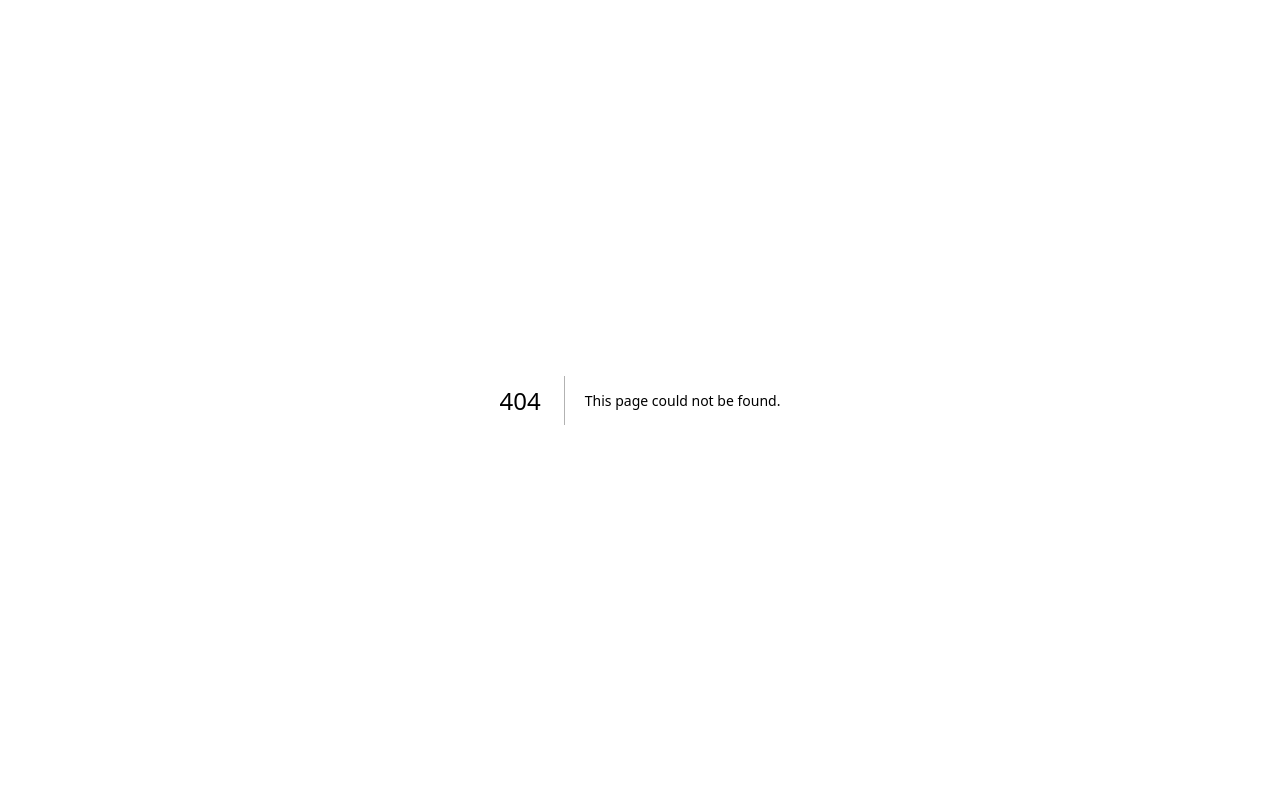
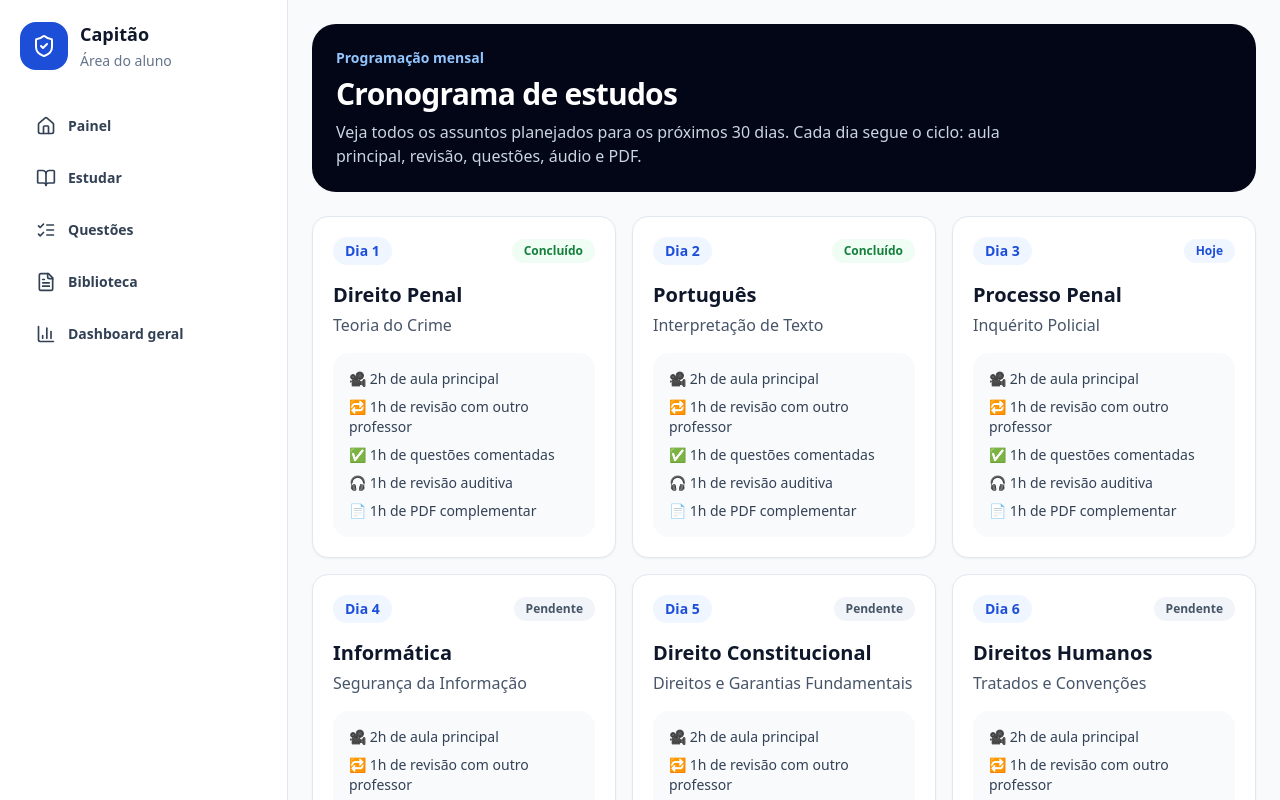
Before and after one commit to TammyMelo01/capitao, a Next.js app: page /aluno/cronograma in a window 1280 px wide. Before the commit this address had no page. Shown: the top 800 px of the page. Built offline with nearby package versions, Linux system fonts and the light colour scheme.

Commit message:
Add files via upload

```diff
--- /dev/null
+++ b/src/app/aluno/cronograma/page.tsx
@@ -0,0 +1,86 @@
+const cronograma = Array.from({ length: 30 }, (_, index) => {
+  const temas = [
+    ["Direito Penal", "Teoria do Crime"],
+    ["Português", "Interpretação de Texto"],
+    ["Processo Penal", "Inquérito Policial"],
+    ["Informática", "Segurança da Informação"],
+    ["Direito Constitucional", "Direitos e Garantias Fundamentais"],
+    ["Direitos Humanos", "Tratados e Convenções"],
+    ["Direito Administrativo", "Atos Administrativos"],
+    ["Legislação Penal Especial", "Lei de Drogas"],
+    ["Raciocínio Lógico", "Proposições e conectivos"],
+    ["Atualidades", "Segurança pública e cidadania"]
+  ];
+
+  const [materia, assunto] = temas[index % temas.length];
+
+  return {
+    dia: index + 1,
+    materia,
+    assunto,
+    status: index < 2 ? "concluido" : index === 2 ? "hoje" : "pendente"
+  };
+});
+
+function getStatusLabel(status: string) {
+  if (status === "concluido") return "Concluído";
+  if (status === "hoje") return "Hoje";
+  return "Pendente";
+}
+
+function getStatusClass(status: string) {
+  if (status === "concluido") return "bg-green-50 text-green-700";
+  if (status === "hoje") return "bg-blue-50 text-blue-700";
+  return "bg-slate-100 text-slate-600";
+}
+
+export default function CronogramaPage() {
+  return (
+    <main className="space-y-6">
+      <section className="rounded-3xl bg-slate-950 p-6 text-white">
+        <p className="text-sm font-semibold text-blue-300">Programação mensal</p>
+        <h1 className="mt-2 text-3xl font-black tracking-tight">
+          Cronograma de estudos
+        </h1>
+        <p className="mt-2 max-w-2xl text-slate-300">
+          Veja todos os assuntos planejados para os próximos 30 dias. Cada dia segue o ciclo:
+          aula principal, revisão, questões, áudio e PDF.
+        </p>
+      </section>
+
+      <section className="grid gap-4 md:grid-cols-2 xl:grid-cols-3">
+        {cronograma.map((item) => (
+          <article
+            key={item.dia}
+            className="rounded-2xl border border-slate-200 bg-white p-5 shadow-sm"
+          >
+            <div className="flex items-center justify-between gap-3">
+              <span className="rounded-full bg-blue-50 px-3 py-1 text-sm font-bold text-blue-700">
+                Dia {item.dia}
+              </span>
+
+              <span
+                className={`rounded-full px-3 py-1 text-xs font-bold ${getStatusClass(
+                  item.status
+                )}`}
+              >
+                {getStatusLabel(item.status)}
+              </span>
+            </div>
+
+            <h2 className="mt-4 text-xl font-black">{item.materia}</h2>
+            <p className="mt-1 text-slate-600">{item.assunto}</p>
+
+            <div className="mt-4 space-y-2 rounded-2xl bg-slate-50 p-4 text-sm text-slate-700">
+              <p>🎥 2h de aula principal</p>
+              <p>🔁 1h de revisão com outro professor</p>
+              <p>✅ 1h de questões comentadas</p>
+              <p>🎧 1h de revisão auditiva</p>
+              <p>📄 1h de PDF complementar</p>
+            </div>
+          </article>
+        ))}
+      </section>
+    </main>
+  );
+}
```
